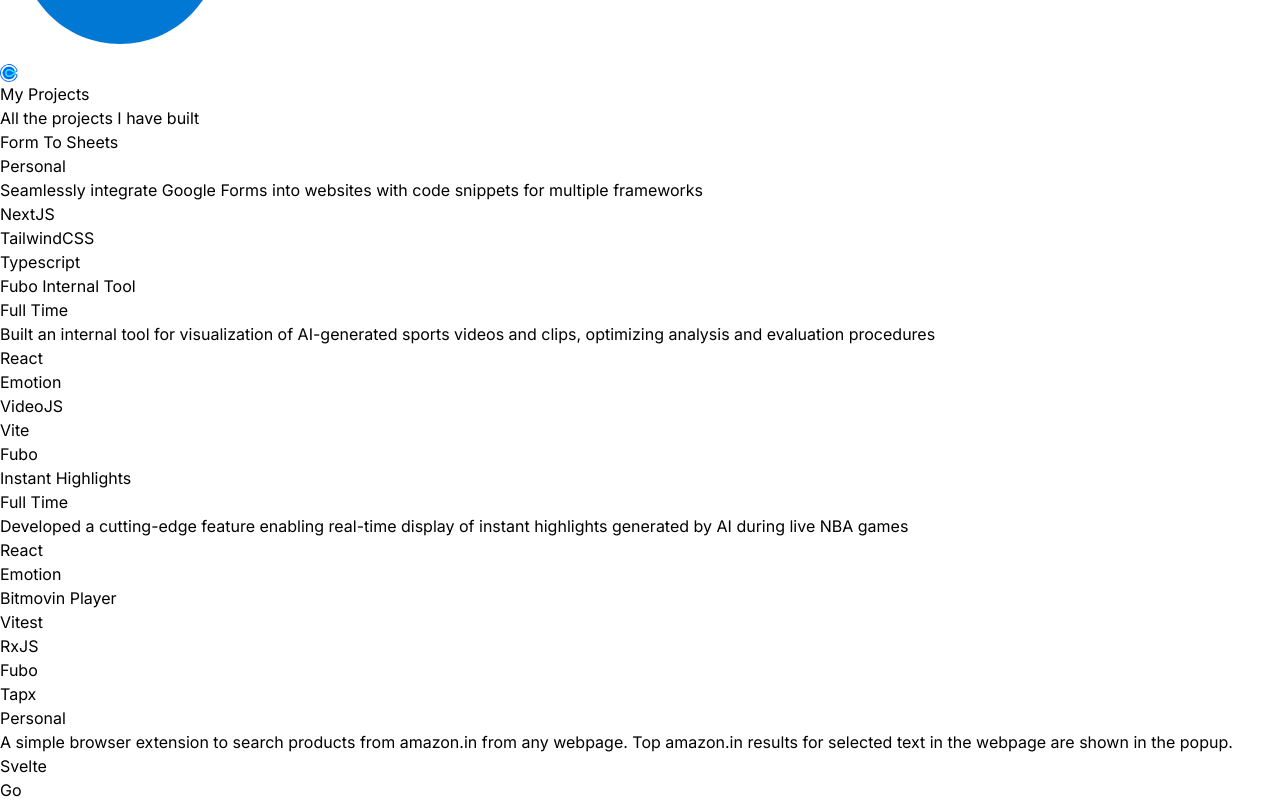
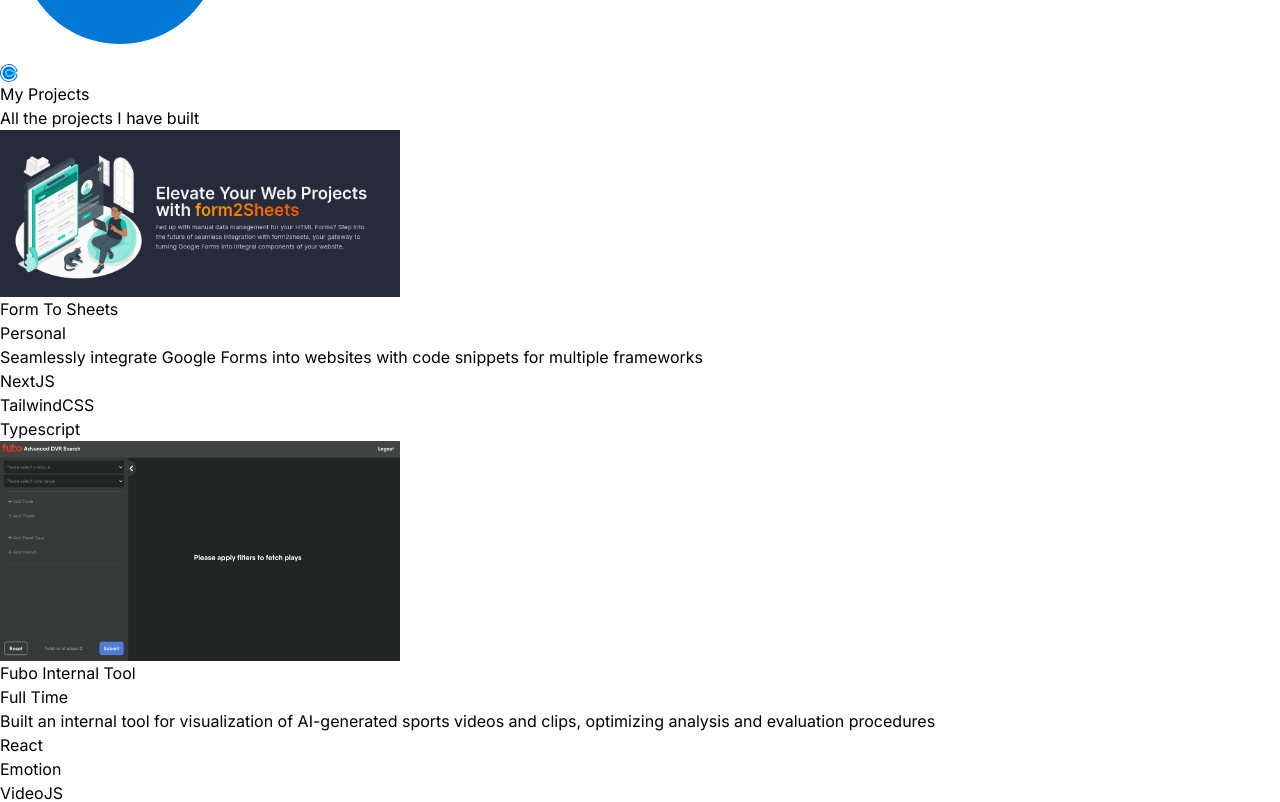
Before and after one commit to sudharsangs/personalsite, a Next.js app: page /projects in a window 1280 px wide. Shown: the part 960-1762 px from the top of the page. Built offline with nearby package versions, Linux system fonts and the light colour scheme; grey boxes are pictures that could not be loaded.

Commit message:
fix: projects css

```diff
--- a/app/components/Project/index.tsx
+++ b/app/components/Project/index.tsx
@@ -14,15 +14,24 @@
   const router = useRouter();
   return (
     <div
-      className={`${
-        hideAnchor ? "" : "cursor-pointer "
-      }relative bg-gray-700  shadow-xl ring-1 ring-gray-900/5 rounded-lg sm:w-[32%] w-full overflow-hidden`}
+      className={`${hideAnchor ? "" : "cursor-pointer "
+        }relative bg-gray-700  shadow-xl ring-1 ring-gray-900/5 rounded-lg sm:w-[32%] w-full overflow-hidden`}
       onClick={() => (detailsPagePath ? router.push(detailsPagePath) : "")}
     >
-      <div className={`flex justify-center items-center w-full bg-center	 bg-cover mb-4 h-60 ${!imagePath ? "bg-gray-300" : ""  }`} style={{
-        backgroundImage: `url(${imagePath})`
-      }}>
-      </div>
+      {imagePath ?
+        <div
+          className="flex justify-center items-center w-full bg-center	bg-cover mb-4 h-60 bg-gray-300 overflow-hidden relative">
+          <Image alt=""
+            className="absolute"
+            src={imagePath}
+            width={400}
+            height={400}
+          />
+        </div>
+        :
+        <div
+          className="flex justify-center items-center w-full bg-center	bg-cover mb-4 h-60 bg-gray-300" />
+      }
       <div className="ml-2 flex flex-col px-6 py-2 mb-2">
         <div className="flex justify-between">
           <h3 className="sm:text-2xl text-xl text-gray-100 w-3/5 overflow-hidden text-ellipsis">{projectTitle}</h3>
```
